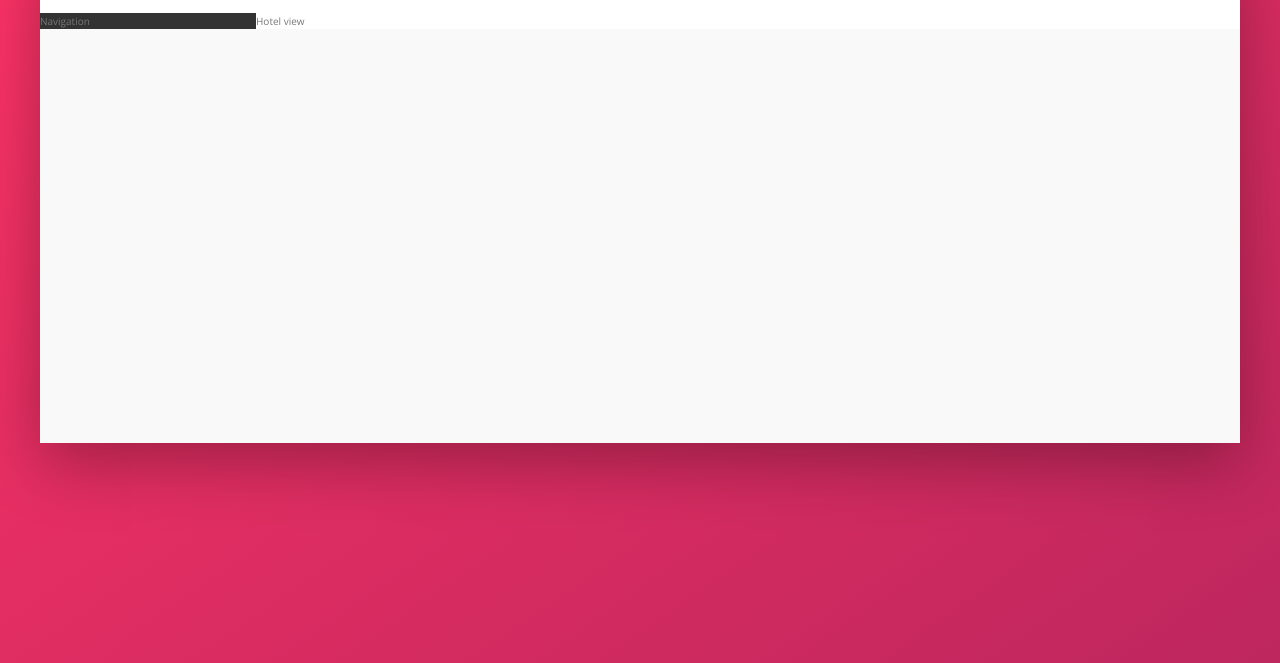
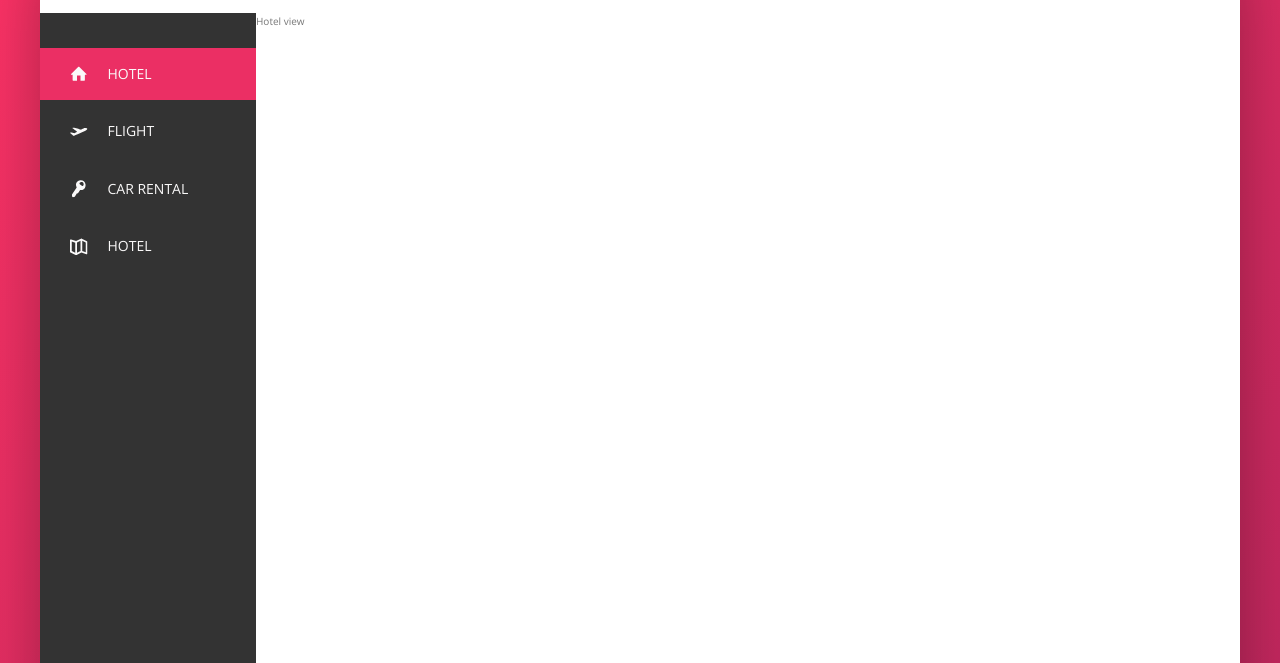
Before and after one commit to lizth93/trillo-project, a website: page index.html in a window 1280 px wide. Shown: the part 137-800 px from the top of the page. Drawn offline with nearby package versions, Linux system fonts and the light colour scheme.

Commit message:
Added the Navigation part

```diff
--- a/index.html
+++ b/index.html
@@ -53,7 +53,44 @@
         </nav>
       </header>
       <div class="content">
-        <nav class="sidebar">Navigation</nav>
+        <nav class="sidebar">
+          <ul class="side-nav">
+            <li class="side-nav__item side-nav__item--active">
+              <a href="#" class="side-nav__link">
+                <svg class="side-nav__icon icon-home">
+                  <use xlink:href="img/sprite.svg#icon-home"></use>
+                </svg>
+                <span>Hotel</span>
+              </a>
+            </li>
+            <li class="side-nav__item">
+              <a href="#" class="side-nav__link">
+                <svg class="side-nav__icon icon-home">
+                  <use xlink:href="img/sprite.svg#icon-aircraft-take-off"></use>
+                </svg>
+                <span>Flight</span>
+              </a>
+            </li>
+            <li class="side-nav__item">
+              <a href="#" class="side-nav__link">
+                <svg class="side-nav__icon icon-home">
+                  <use xlink:href="img/sprite.svg#icon-key"></use>
+                </svg>
+                <span>Car rental</span>
+              </a>
+            </li>
+            <li class="side-nav__item">
+              <a href="#" class="side-nav__link">
+                <svg class="side-nav__icon icon-home">
+                  <use xlink:href="img/sprite.svg#icon-map"></use>
+                </svg>
+                <span>Hotel</span>
+              </a>
+            </li>
+          </ul>
+
+          <div class="legal">&copy; 2022 by trillo. All rights reserved.</div>
+        </nav>
         <main class="hotel-view">Hotel view</main>
       </div>
     </div>
--- a/sass/_components.scss
+++ b/sass/_components.scss
@@ -108,3 +108,66 @@
     margin-right: 1rem;
   }
 }
+
+//////SIDE NAVIGATION/////////////
+.side-nav {
+  font-size: 1.4rem;
+  list-style: none;
+  margin-top: 3.5rem;
+  &__item {
+    position: relative;
+
+    &:not(:last-child) {
+      margin-bottom: 0.5rem;
+    }
+  }
+
+  &__item::before {
+    content: "";
+    position: absolute;
+    top: 0;
+    left: 0;
+    height: 100%;
+    width: 3px;
+    background-color: var(--color-primary);
+    transform: scaleY(0);
+    transition: transform 0.3s, width 0.4s cubic-bezier(1, 0, 0, 1) 0.2s,
+      background-color 0.1s;
+  }
+
+  &__item:hover::before,
+  &__item--active::before {
+    transform: scaleY(1);
+    width: 100%;
+  }
+
+  &__item:active::before {
+    background-color: var(--color-primary-light);
+  }
+  &__link:link,
+  &__link:visited {
+    color: var(--color-grey-light-1);
+    text-decoration: none;
+    text-transform: uppercase;
+    display: block;
+    padding: 1.5rem 3rem;
+    display: flex;
+    align-items: center;
+    position: relative;
+    z-index: 10;
+  }
+  &__icon {
+    width: 1.75rem;
+    height: 1.75rem;
+    margin-right: 2rem;
+    fill: currentColor;
+  }
+}
+
+//////LEGAL TEXT/////////////
+.legal {
+  font-size: 1.2rem;
+  color: var(--color-grey-light-4);
+  text-align: center;
+  padding: 2.5rem;
+}
--- a/sass/_layout.scss
+++ b/sass/_layout.scss
@@ -21,8 +21,15 @@
 .sidebar {
   background-color: var(--color-grey-dark-1);
   flex: 0 0 18%;
+
+  display: flex;
+  flex-direction: column;
+  justify-content: space-between;
 }
 .hotel-view {
   background-color: #fff;
   flex: 1;
+
+  //testing proposed
+  height: 80rem;
 }
```
Also changed, not shown: css/style.css.
